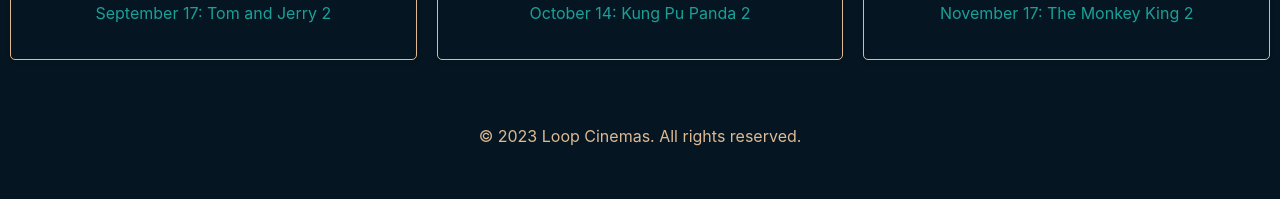
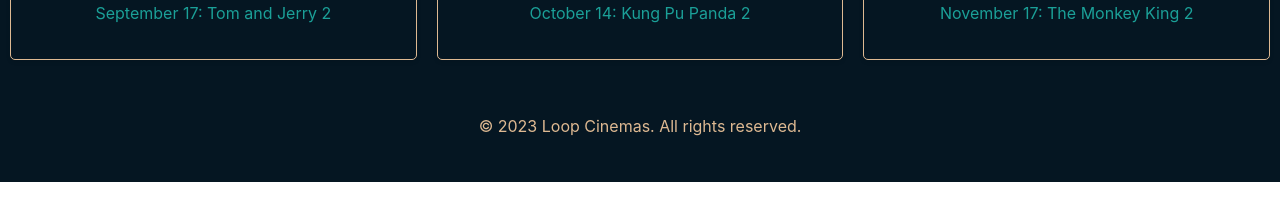
Before and after one commit to rmit-fwp-s2-23/cinema-website, a React (Create React App) app in the folder assignment1/: page / in a window 1280 px wide. Shown: the part 2362-2561 px from the top of the page. Built offline with nearby package versions, Linux system fonts and the light colour scheme.

Commit message:
Update Footer.css

```diff
--- a/assignment1/src/components/footer/Footer.css
+++ b/assignment1/src/components/footer/Footer.css
@@ -1,11 +1,11 @@
 .footer {
     background-color: #051622;
-    padding: 20px;
+    padding: 15px;
     text-align: center;
     color: #deb992;
   }
 
   .footer-content {
-    max-width: 1200px;
+    max-width: 1000px;
     margin: 0 auto;
   }
```
